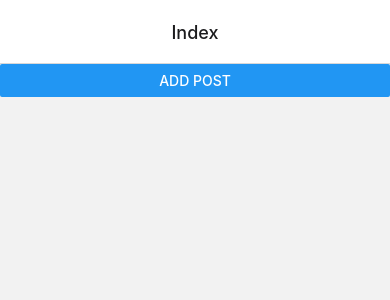
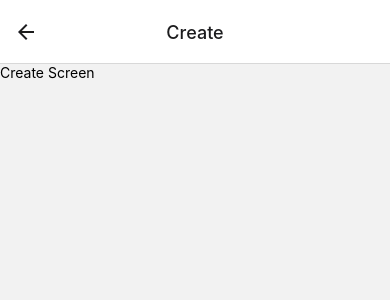
Before and after one commit to coofzilla/RNcrud, a React Native app: screen /Create in a window 390 px wide. Before the commit this address had no page. Shown: the top 300 px of the page. Built offline with nearby package versions, Linux system fonts and the light colour scheme.

Commit message:
creation screen added

```diff
--- a/App.js
+++ b/App.js
@@ -1,9 +1,10 @@
 import * as React from "react";
 import { NavigationContainer } from "@react-navigation/native";
 import { createNativeStackNavigator } from "@react-navigation/native-stack";
+import { Provider as BlogProvider } from "./src/context/BlogContext";
 import IndexScreen from "./src/screens/IndexScreen";
-import { Provider as BlogProvider } from "./src/context/BlogContext";
 import ShowScreen from "./src/screens/ShowScreen";
+import CreateScreen from "./src/screens/CreateScreen";
 
 const App = () => {
   const { Navigator, Screen } = createNativeStackNavigator();
@@ -18,6 +19,7 @@
       >
         <Screen name="Index" component={IndexScreen} />
         <Screen name="Show" component={ShowScreen} />
+        <Screen name="Create" component={CreateScreen} />
       </Navigator>
     </NavigationContainer>
   );
--- /dev/null
+++ b/src/screens/CreateScreen.js
@@ -0,0 +1,15 @@
+import React, { useContext } from "react";
+import { View, Text, StyleSheet } from "react-native";
+import { Context } from "../context/BlogContext";
+
+const CreateScreen = () => {
+  return (
+    <View>
+      <Text>Create Screen</Text>
+    </View>
+  );
+};
+
+const styles = StyleSheet.create({});
+
+export default CreateScreen;
```
